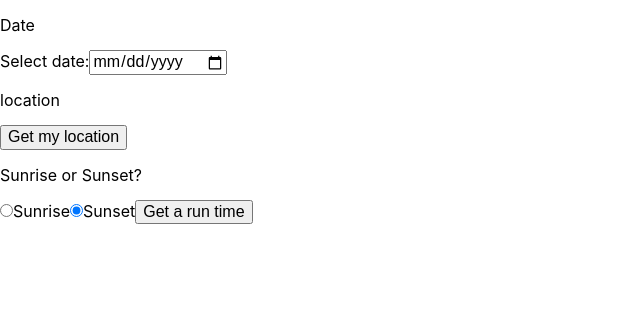
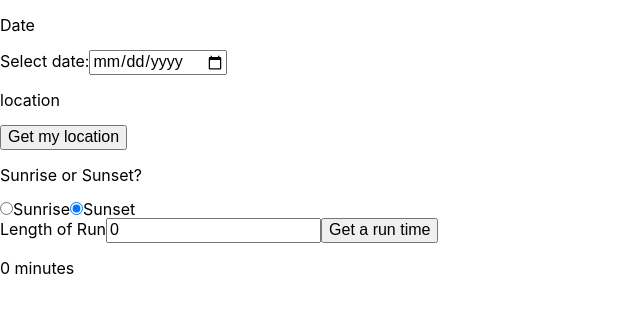
Before and after one commit to petrungaro/sunrun, a React (Create React App) app: page / in a window 1280 px wide. Both pictures are taken after a click on the radio button "Sunset". Shown: the top 312 px of the page, without its empty margins (0-640 px from the left). Built offline with nearby package versions, Linux system fonts and the light colour scheme.

Commit message:
Added input for run time if user selects sunset and step to input

```diff
--- a/src/App.js
+++ b/src/App.js
@@ -21,6 +21,7 @@ const [selectedDate, setSelectedDate] = useState("")
 const [isSunrise, setIsSunrise] = useState(true)
 const [todaysDate, setTodaysDate] = useState("");
 // const [isSubmit, setIsSubmit]=useState(true);
+const [runTime, setRunTime]= useState(0);
 
 
 // functions
@@ -49,6 +50,11 @@ const getSunOption = (option) => {
 
 }
 
+const getRunTime=(minutes)=>{
+  setRunTime(minutes);
+  console.log("Users run is", minutes);
+}
+
 
 
 // useEffect(() => {
@@ -61,6 +67,7 @@ const getSunOption = (option) => {
       lat: userLatitude,
       lng: userLongitude,
       date: selectedDate,
+      formatted:0
     }
   })
   .then(jsonData => {
@@ -87,8 +94,8 @@ useEffect(()=>{
 
   return (
     <div className="App">
-      <Form getLong={getLongitude} getLat={getLatitude} getDate={getDate} date={selectedDate} sunOption={isSunrise} updateSunOption={getSunOption} todaysDate={todaysDate} getSubmit={getFormSubmit}/>
-      <Results sunInformation={sunData} sunOption={isSunrise} />
+      <Form getLong={getLongitude} getLat={getLatitude} getDate={getDate} date={selectedDate} sunOption={isSunrise} updateSunOption={getSunOption} todaysDate={todaysDate} getSubmit={getFormSubmit} getRun = {getRunTime} run={runTime}/>
+      <Results sunInformation={sunData} sunOption={isSunrise} userRunTime={runTime} />
     </div>
   );
 }
--- a/src/components/Form.js
+++ b/src/components/Form.js
@@ -2,7 +2,7 @@ import Location from "./Location";
 
 const Form = (props) => {
 
-    const { getLong, getLat, getDate, date, sunOption, updateSunOption, todaysDate, getSubmit} = props
+    const { getLong, getLat, getDate, date, sunOption, updateSunOption, todaysDate, getSubmit, getRun, run} = props
 
     const handleChange = (e) => {
 
@@ -41,6 +41,11 @@ const Form = (props) => {
 
     }
 
+    const handleRunTime = (e)=>{
+      console.log("Run time", e);
+      getRun(e.target.value);
+    }
+
     return (
 
     <>
@@ -57,11 +62,18 @@ const Form = (props) => {
               <input type="radio" id="sunrise" name="sunOption" value="true"/>
               <label htmlFor="sunrise">Sunrise</label>
 
-              <input type="radio" id="sunset" name="sunOption" value="false"/>
+              <input type="radio" id="sunset" name="sunOption" value=""/>
               <label htmlFor="sunset">Sunset</label>
-
+          </div>
+              {
+                !sunOption?
+                <>
+                <label htmlFor="runTime">Length of Run</label>
+                <input onChange={handleRunTime} type="number" name="runTime" min="0"  id="runTime" value={run} step="5"/>
+                </>
+                :null
+              }
               <button>Get a run time</button>
-          </div>
 
         </form>
 
--- a/src/components/Results.js
+++ b/src/components/Results.js
@@ -1,7 +1,16 @@
 const Results = (props) => {
 
-    const {sunInformation, sunOption} = props
-
+    const {sunInformation, sunOption, userRunTime } = props
+    console.log("results rerendred");
+     return(
+         <>
+         {
+        sunOption?
+        <p>{sunInformation.sunrise}</p>
+        :<><p>{sunInformation.sunset}</p> <p>{`${userRunTime} minutes`}</p></>
+         }
+         </>
+     )
 }
 
 export default Results;
```
